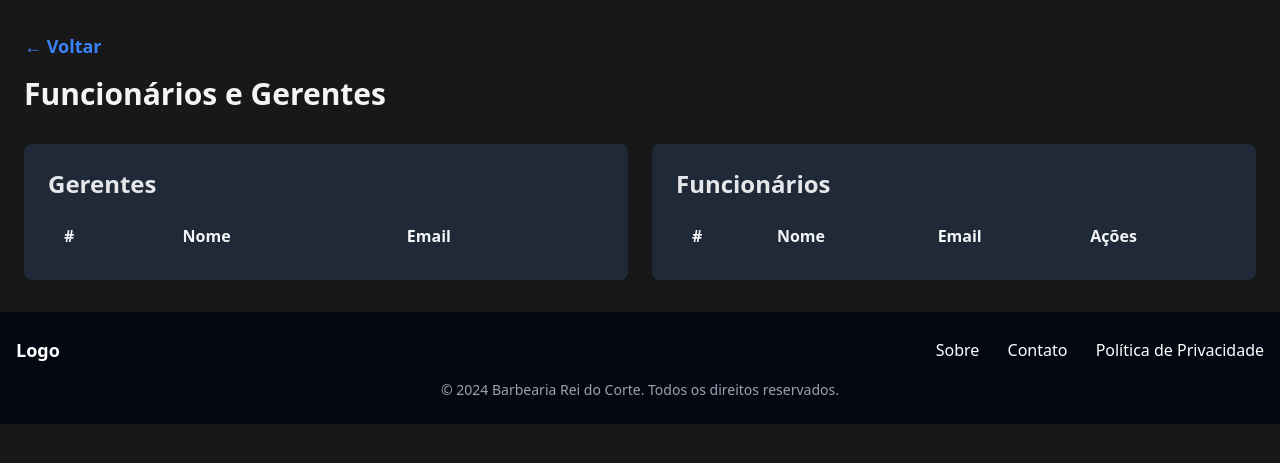
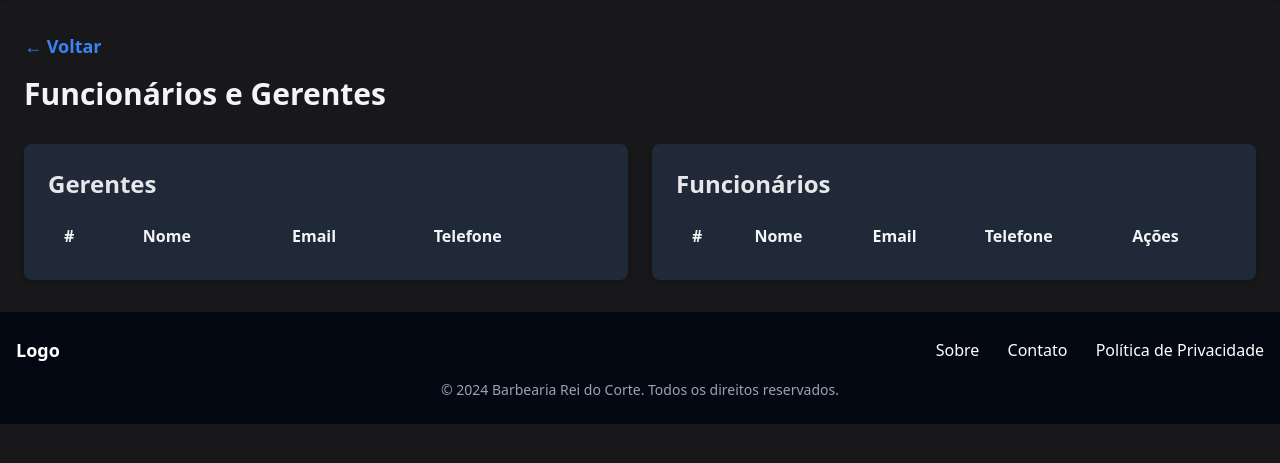
Before and after one commit to Matiaszz/Appointment-Scheduling-System, a Django app: page /dashboard/employees in a window 1280 px wide. Shown: the part 52-515 px from the top of the page. Run offline with Django 5.2, Linux system fonts and the light colour scheme; the visitor is signed in with stand-in values (Sample User, id 1); data comes from the database, SQL or seed files in the repository; lists and menus that the app fills with data are empty; some libraries are stand-ins or nearby versions.

Commit message:
feat: UI/UX changed a little bit

```diff
--- a/appointments/templates/appointments/dashboard.html
+++ b/appointments/templates/appointments/dashboard.html
@@ -81,9 +81,9 @@
                         </form>
                     </td>
                     {% if appointment.notes %}
-                        <td class="px-4 py-2">Sim</td>
+                        <td class="px-4 py-2 text-green-600">Sim</td>
                     {% else %}
-                        <td class="px-4 py-2">Não</td>
+                        <td class="px-4 py-2 text-red-600">Não</td>
                     {% endif %}
 
                     <td class="px-4 py-2">{{ appointment.formatted_date }}</td>
--- a/appointments/templates/appointments/view_employees.html
+++ b/appointments/templates/appointments/view_employees.html
@@ -23,6 +23,7 @@
                         <th class="px-4 py-2 text-left">#</th>
                         <th class="px-4 py-2 text-left">Nome</th>
                         <th class="px-4 py-2 text-left">Email</th>
+                        <th class="px-4 py-2 text-left">Telefone</th>
                     </tr>
                 </thead>
                 <tbody>
@@ -31,6 +32,7 @@
                         <td class="px-4 py-2">{{ superuser.id }}</td>
                         <td class="px-4 py-2">{{ superuser.first_name }} {{ superuser.last_name }}</td>
                         <td class="px-4 py-2">{{ superuser.email }}</td>
+                        <td class="px-4 py-2">{{ superuser.phone_number | default:'N/A' }}</td>
                     </tr>
                     {% endfor %}
                 </tbody>
@@ -46,6 +48,7 @@
                         <th class="px-4 py-2 text-left">#</th>
                         <th class="px-4 py-2 text-left">Nome</th>
                         <th class="px-4 py-2 text-left">Email</th>
+                        <th class="px-4 py-2 text-left">Telefone</th>
                         <th class="px-4 py-2 text-left">Ações</th>
                     </tr>
                 </thead>
@@ -55,6 +58,7 @@
                         <td class="px-4 py-2">{{ employee.id }}</td>
                         <td class="px-4 py-2">{{ employee.first_name }} {{ employee.last_name}}</td>
                         <td class="px-4 py-2">{{ employee.email }}</td>
+                        <td class="px-4 py-2">{{ superuser.phone_number | default:'N/A' }}</td>
                         <td class="px-4 py-2">
                             {% if user.is_superuser %}
                             {% comment %} <form method="POST" action="{% url 'appointments:delete_employee' employee.id %}"> {% endcomment %}
```
